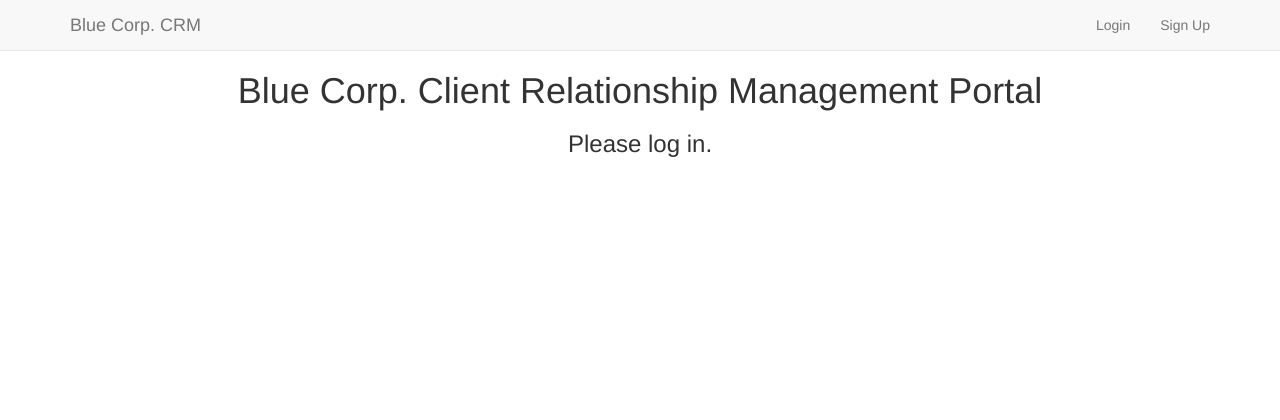
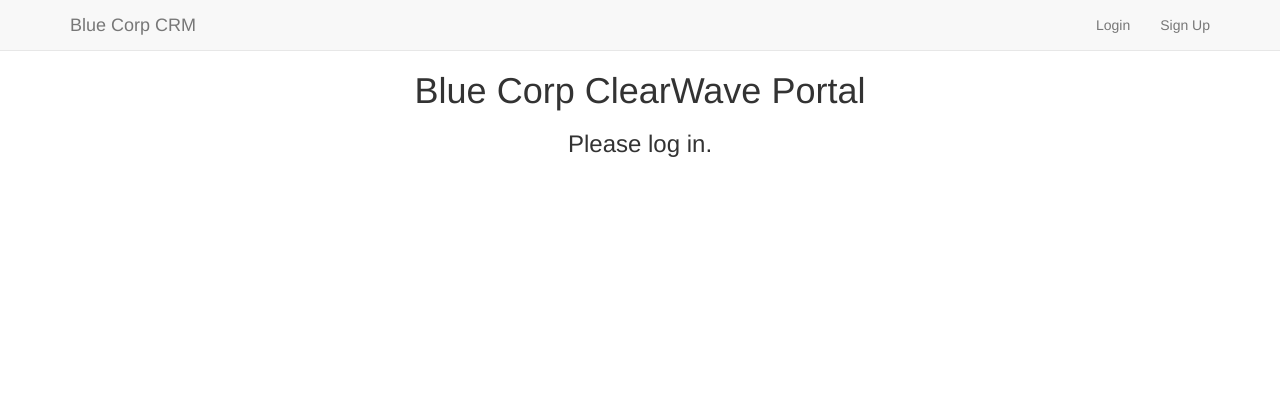
Before and after one commit to tyler-whitby/seafoam_crm, a Django app: page / in a window 1280 px wide. Shown: the top 420 px of the page. Run offline with Django 3.2, Linux system fonts and the light colour scheme; some libraries are stand-ins or nearby versions.

Commit message:
renamed 'CRM' to ClearWave

```diff
--- a/crm_app/templates/base.html
+++ b/crm_app/templates/base.html
@@ -2,8 +2,9 @@
 <html lang="en">
 {% load customer_tags %}
 {% customer_name as customer_name %}
+{% product_name as product_name %}
 <head>
-    <title>{% block title %}  {% endblock title %} | {% customer_name %} CRM Portal</title>
+    <title>{% block title %}  {% endblock title %} | {% customer_name %} {% product_name %} Portal</title>
     {% block head_meta %}
             {% block head_meta_charset %}
                 <meta http-equiv="Content-Type"
@@ -13,7 +14,7 @@
                 <meta http-equiv="Content-Language" value="en-US" />
             {% endblock head_meta_contentlanguage %}
             {% block head_meta_viewport %}
-                <meta name="viewport"
+                <meta name="viewport"z
                       content="width=device-width, initial-scale=1.0">
             {% endblock head_meta_viewport %}
         {% endblock head_meta %}
@@ -33,33 +34,8 @@
 <body>
     {# Navigation Menu #}
     <header>
-        <div class="navbar navbar-default navbar-static-top
-        {% block nav-style %}{% endblock %}">
-            <div class="container p-none">
-                <div class="navbar-header">
-                    <button type="button" class="navbar-toggle"
-                            data-toggle="collapse"
-                            data-target=".navbar-collapse">
-                        <span class="icon-bar"></span>
-                        <span class="icon-bar"></span>
-                        <span class="icon-bar"></span>
-                    </button>
-                    <a class="navbar-brand" href="/">{{ customer_name }} CRM</a>
-                </div>
-                <div class="collapse navbar-collapse">
-                    <ul class="nav navbar-nav navbar-right">
-                        {% if user.is_authenticated %}
-                            <li><a href="{% url 'logout' %}">Logout</a></li>
-                            <li><a href=""
-                                   class="p-r-none">Accounts</a></li>
-                        {% else %}
-                            <li><a href={% url 'login' %}>Login</a></li>
-                            <li><a href="" class="p-r-none">Sign Up</a></li>
-                        {% endif %}
-                    </ul>
-                </div>
-            </div>
-        </div>
+        {# Navbar include #}
+        {% include 'nav.html' %}
     </header>
     {# The Document Body #}
     <div id="site-wrapper">
--- a/crm_app/templates/index.html
+++ b/crm_app/templates/index.html
@@ -6,7 +6,7 @@
 
     {# Hero #}
     <div class="col-lg-10 col-centered text-center">
-        <h1>{{ customer_name }} Client Relationship Management Portal</h1>
+        <h1>{{ customer_name }} {{ product_name }} Portal</h1>
         <h3>Please log in.</h3>
     </div>
 
--- /dev/null
+++ b/crm_app/templates/nav.html
@@ -0,0 +1,27 @@
+<div class="navbar navbar-default navbar-static-top
+    {% block nav-style %}{% endblock %}">
+        <div class="container p-none">
+            <div class="navbar-header">
+                <button type="button" class="navbar-toggle"
+                        data-toggle="collapse"
+                        data-target=".navbar-collapse">
+                    <span class="icon-bar"></span>
+                    <span class="icon-bar"></span>
+                    <span class="icon-bar"></span>
+                </button>
+                <a class="navbar-brand" href="/">{{ customer_name }} CRM</a>
+            </div>
+            <div class="collapse navbar-collapse">
+                <ul class="nav navbar-nav navbar-right">
+                    {% if user.is_authenticated %}
+                        <li><a href="{% url 'logout' %}">Logout</a></li>
+                        <li><a href=""
+                               class="p-r-none">Accounts</a></li>
+                    {% else %}
+                        <li><a href={% url 'login' %}>Login</a></li>
+                        <li><a href="" class="p-r-none">Sign Up</a></li>
+                    {% endif %}
+                </ul>
+            </div>
+        </div>
+</div>
--- a/crm_app/templatetags/customer_config.py
+++ b/crm_app/templatetags/customer_config.py
@@ -1,5 +1,9 @@
 #Set all client variables here.
 
 customer_vars = {
-    'CUSTOMER_NAME' : "Blue Corp.",
+    'CUSTOMER_NAME' : "Blue Corp",
 }
+
+product_vars = {
+    'PRODUCT_NAME' : "ClearWave",
+}
--- a/crm_app/templatetags/customer_tags.py
+++ b/crm_app/templatetags/customer_tags.py
@@ -6,3 +6,7 @@ register = template.Library()
 @register.simple_tag
 def customer_name():
     return customer_vars['CUSTOMER_NAME']
+
+@register.simple_tag()
+def product_name():
+    return product_vars['PRODUCT_NAME']
```
Also changed, not shown: crm_app/views.py (line endings or trailing spaces).
